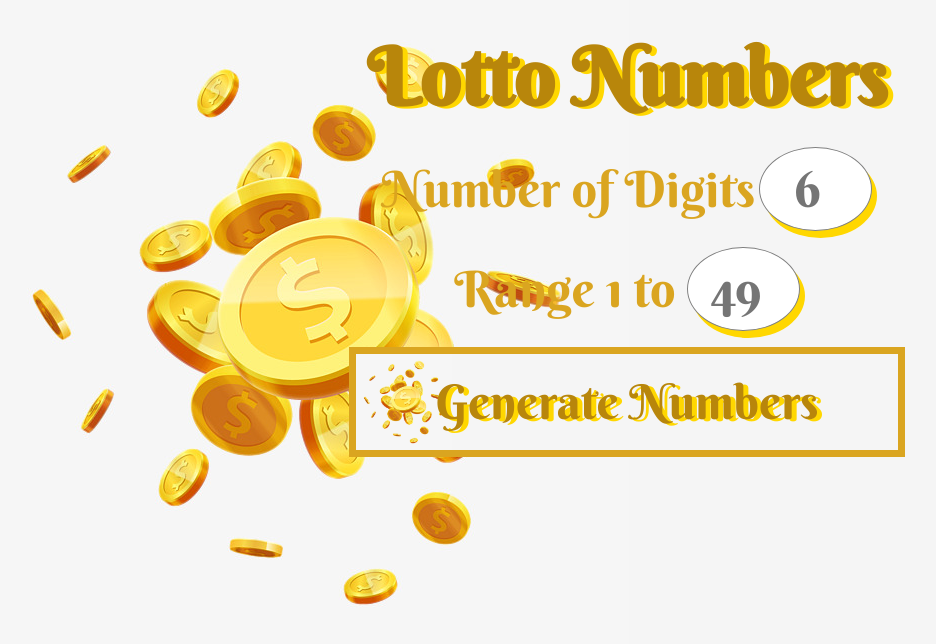
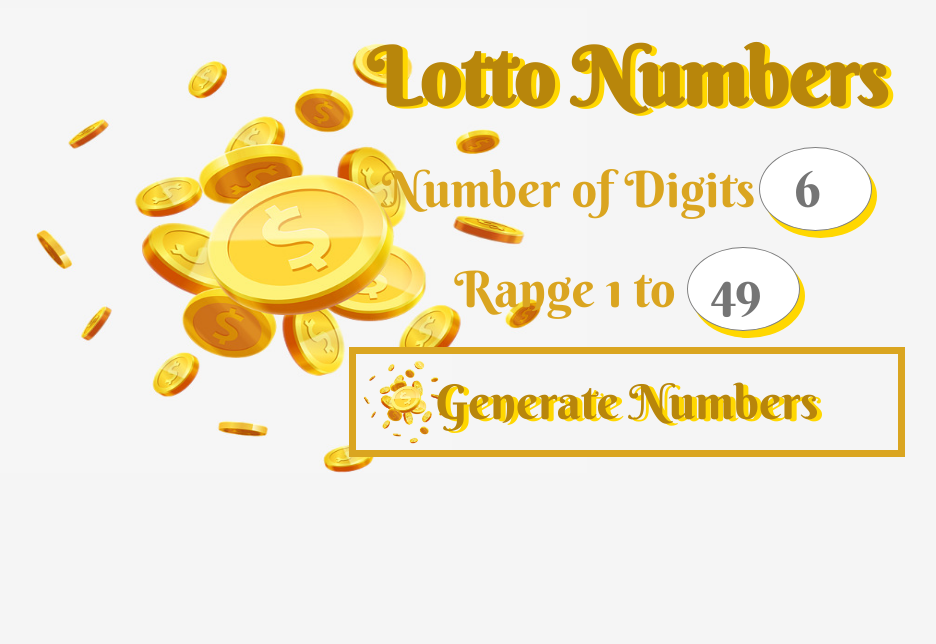
Before and after one commit to guer0157/ajax-lotto, a plain HTML site: page index.html in a window 1280 px wide. Shown: the whole page, without its empty margins (21-957 px from the left). Drawn offline with Linux system fonts and the light colour scheme.

Commit message:
bckgrnd img
scaled

```diff
--- a/CSS/main.css
+++ b/CSS/main.css
@@ -10,9 +10,6 @@ Div 2= id:"list" class:"page"*/
     line-height: 2rem;
 }
 body{
-
-    background-image: url(../IMG/gold.jpg);
-    background-size: auto;
     width: 100%;
     background-repeat: no-repeat;
     background-color: whitesmoke;
@@ -51,6 +48,9 @@ body{
 
 }
 .page{
+    background-image: url(../IMG/gold.jpg);
+    background-repeat: no-repeat;
+    background-size: 600px 500px;
     position: absolute;
     width: 100%;
     transform: translateX(-100%);
```
